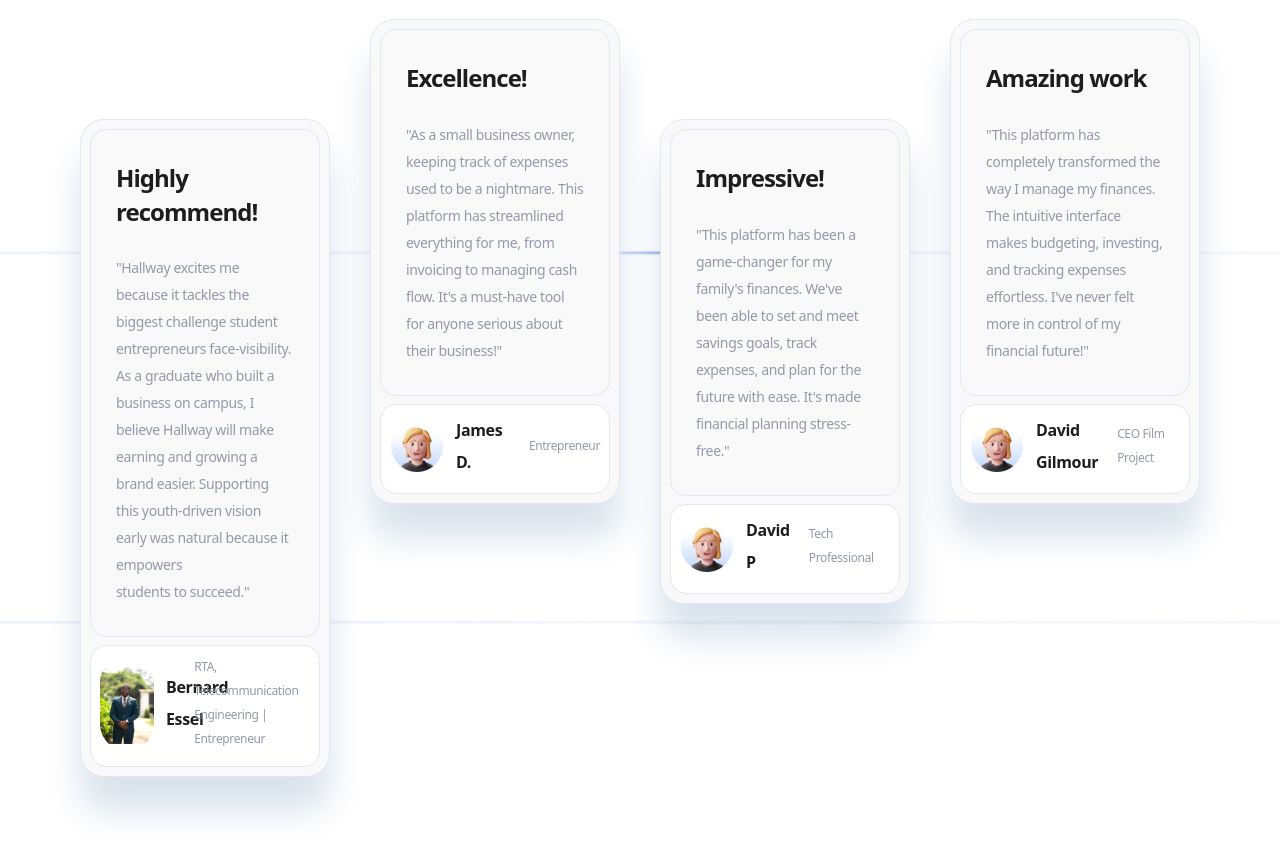
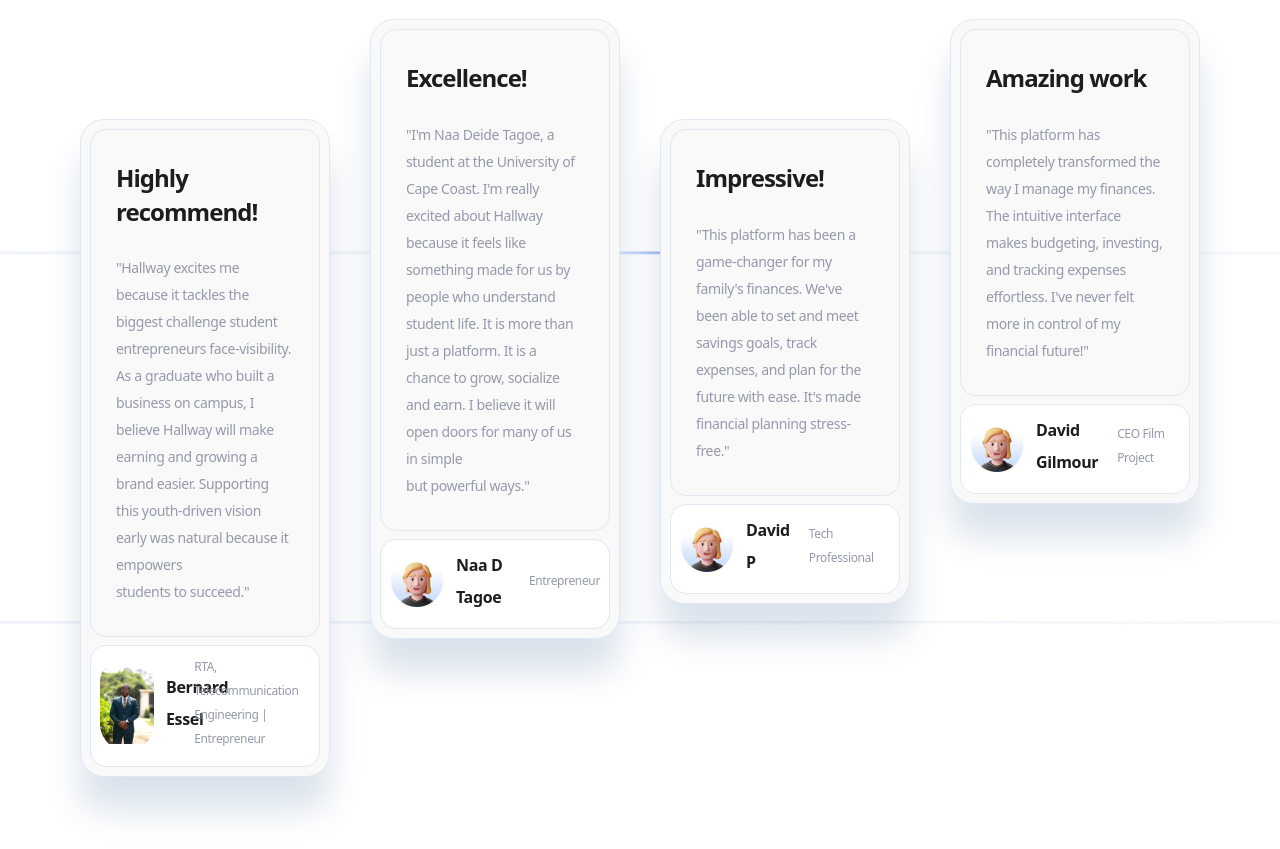
Before and after one commit to thouartdarkens-ux/pixel-perfect-clone-38, a React (Vite) app: page /BecomeaVendor in a window 1280 px wide. Shown: the part 3500-4349 px from the top of the page. Built offline with nearby package versions, Linux system fonts and the light colour scheme.

Commit message:
Update TestimonialsSection.tsx

```diff
--- a/src/components/TestimonialsSection.tsx
+++ b/src/components/TestimonialsSection.tsx
@@ -11,8 +11,8 @@ const testimonials = [{
 }, {
   id: 2,
   heading: "Excellence!",
-  quote: "\"As a small business owner, keeping track of expenses used to be a nightmare. This platform has streamlined everything for me, from invoicing to managing cash flow. It's a must-have tool for anyone serious about their business!\"",
-  authorName: "James D.",
+  quote: "\"I'm Naa Deide Tagoe, a student at the University of Cape Coast. I'm really excited about Hallway because it feels like something made for us by people who understand student life. It is more than just a platform. It is a chance to grow, socialize and earn. I believe it will open doors for many of us in simple but powerful ways.\"",
+  authorName: "Naa D Tagoe",
   authorTitle: "Entrepreneur",
   authorAvatar: "/images/avatar-james.png",
   className: "max-md:mt-5"
```
